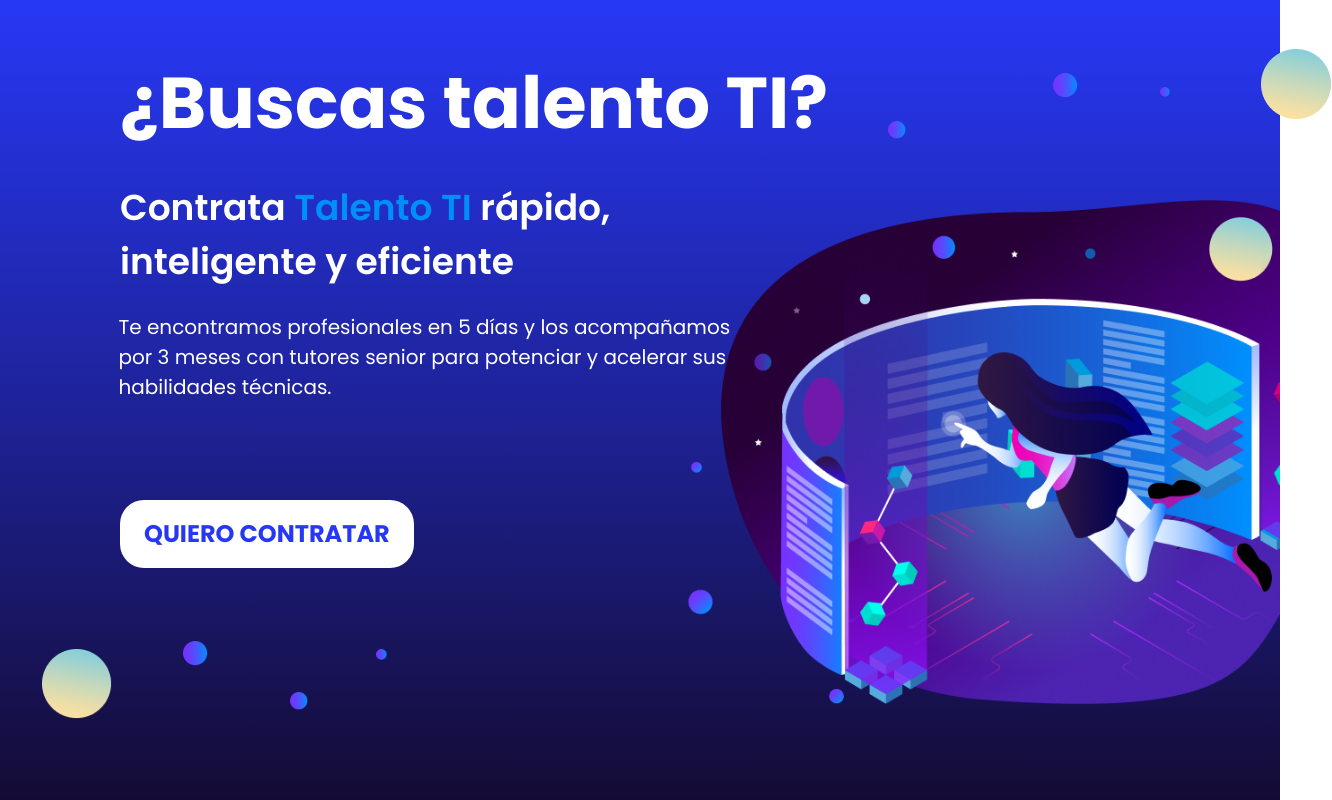
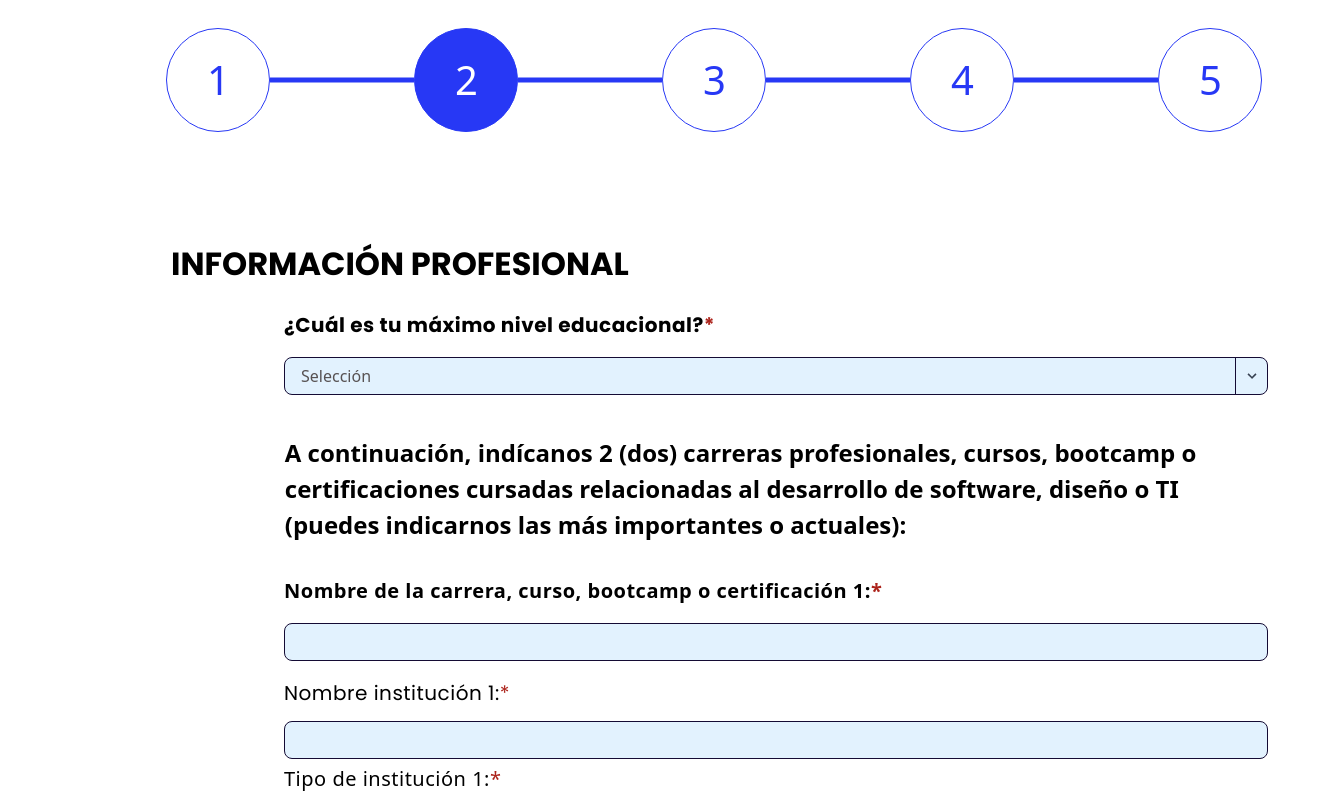
Before and after one commit to dlab-team/C11-Frontend, a React (Vite) app: page / in a window 1280 px wide. Shown: the top 800 px of the page, 1332 px wide, since content can reach past the window. Built offline with nearby package versions, Linux system fonts and the light colour scheme.

Commit message:
cambios en el componente formulario dos

```diff
--- a/src/App.jsx
+++ b/src/App.jsx
@@ -1,20 +1,13 @@
 import { React } from 'react';
-import HeroSection from './components/Landing/HeroSection.jsx';
-import HeroSectionDos from './components/Landing/HeroSectionDos.jsx';
 import InformacionProfesionalForm from './pages/application-form/InformacionProfesionalForm.jsx';
 
 
 function App() {
   return (
     <>
-    <HeroSection
-    titulo='¿Buscas talento TI?'
-    resumen='Te encontramos profesionales en 5 días y los acompañamos por 3 meses con  tutores senior para potenciar y acelerar sus habilidades técnicas.'/>
-    {/* <HeroSection
-    titulo='¿Buscas Trabajo TI'
-    resumen='Te contactamos con empresas de chile y el extranjero que buscan profesionales TI.'
-    /> */}
-    {/* <InformacionProfesionalForm/> */}
+
+    <InformacionProfesionalForm/>
+
     </>
   )
 }
```
